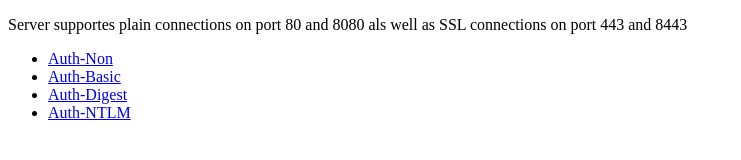
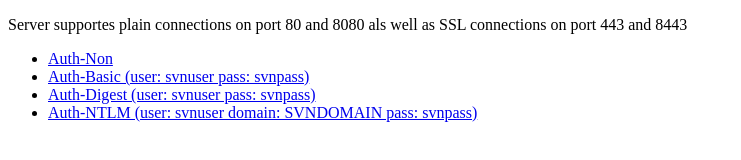
Before and after one commit to thrawn-sh/subversion, a plain HTML site: page setup/conf/var/www/index.html in a window 1280 px wide. Shown: the whole page, without its empty margins (0-741 px from the left). Drawn offline with Linux system fonts and the light colour scheme.

Commit message:
more work on auto install

```diff
--- a/setup/conf/var/www/index.html
+++ b/setup/conf/var/www/index.html
@@ -8,9 +8,9 @@
 		<p>Server supportes plain connections on port 80 and 8080 als well as SSL connections on port 443 and 8443</p>
 		<ul>
 			<li><a href="/svn-non/test">Auth-Non</a></li>
-			<li><a href="/svn-basic/test">Auth-Basic</a></li>
-			<li><a href="/svn-digest/test">Auth-Digest</a></li>
-			<li><a href="/svn-ntlm/test">Auth-NTLM</a></li>
+			<li><a href="/svn-basic/test">Auth-Basic (user: svnuser pass: svnpass)</a></li>
+			<li><a href="/svn-digest/test">Auth-Digest (user: svnuser pass: svnpass)</a></li>
+			<li><a href="/svn-ntlm/test">Auth-NTLM (user: svnuser domain: SVNDOMAIN pass: svnpass)</a></li>
 		</ul>
 	</body>
 </html>
```
Also changed, not shown: 1 other file.
